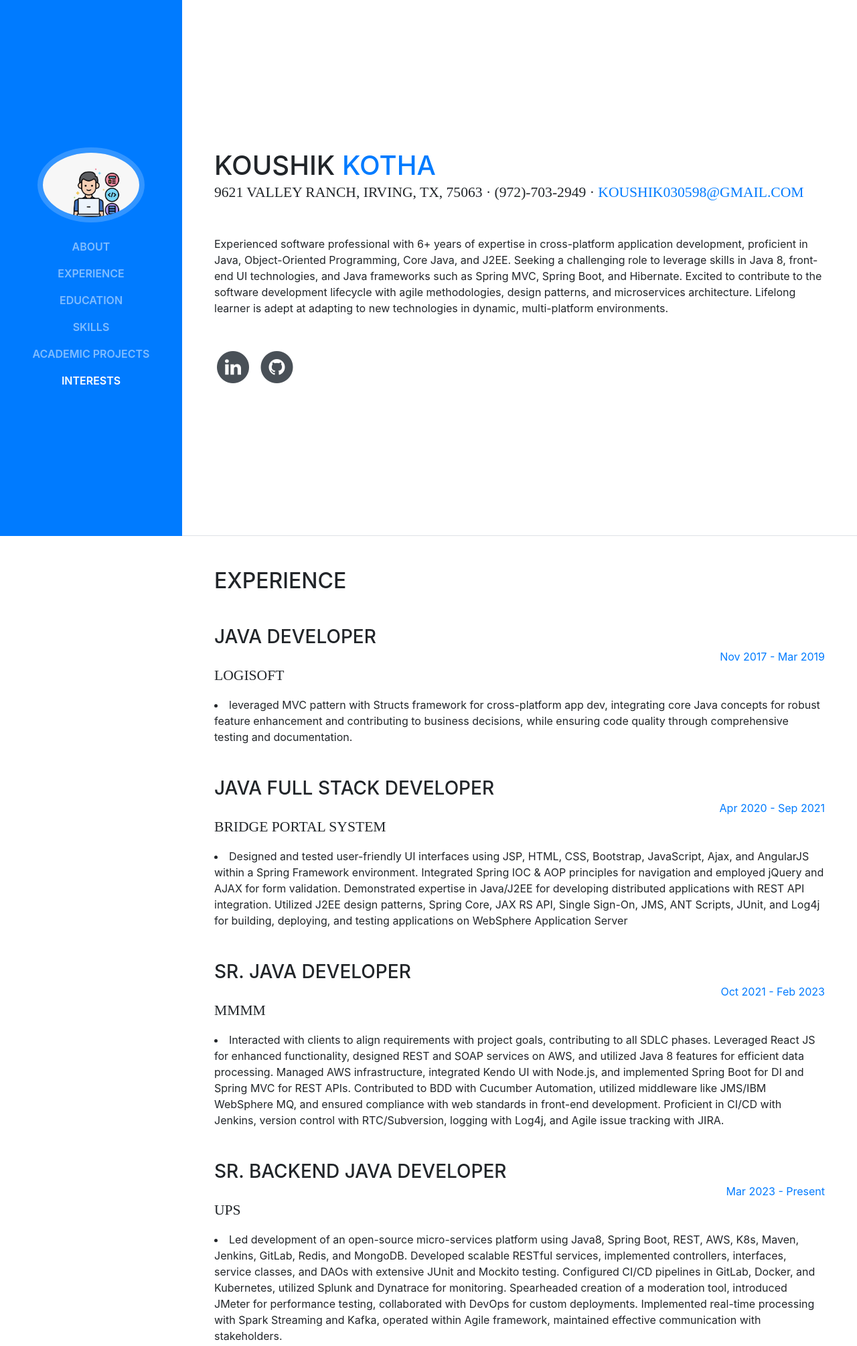
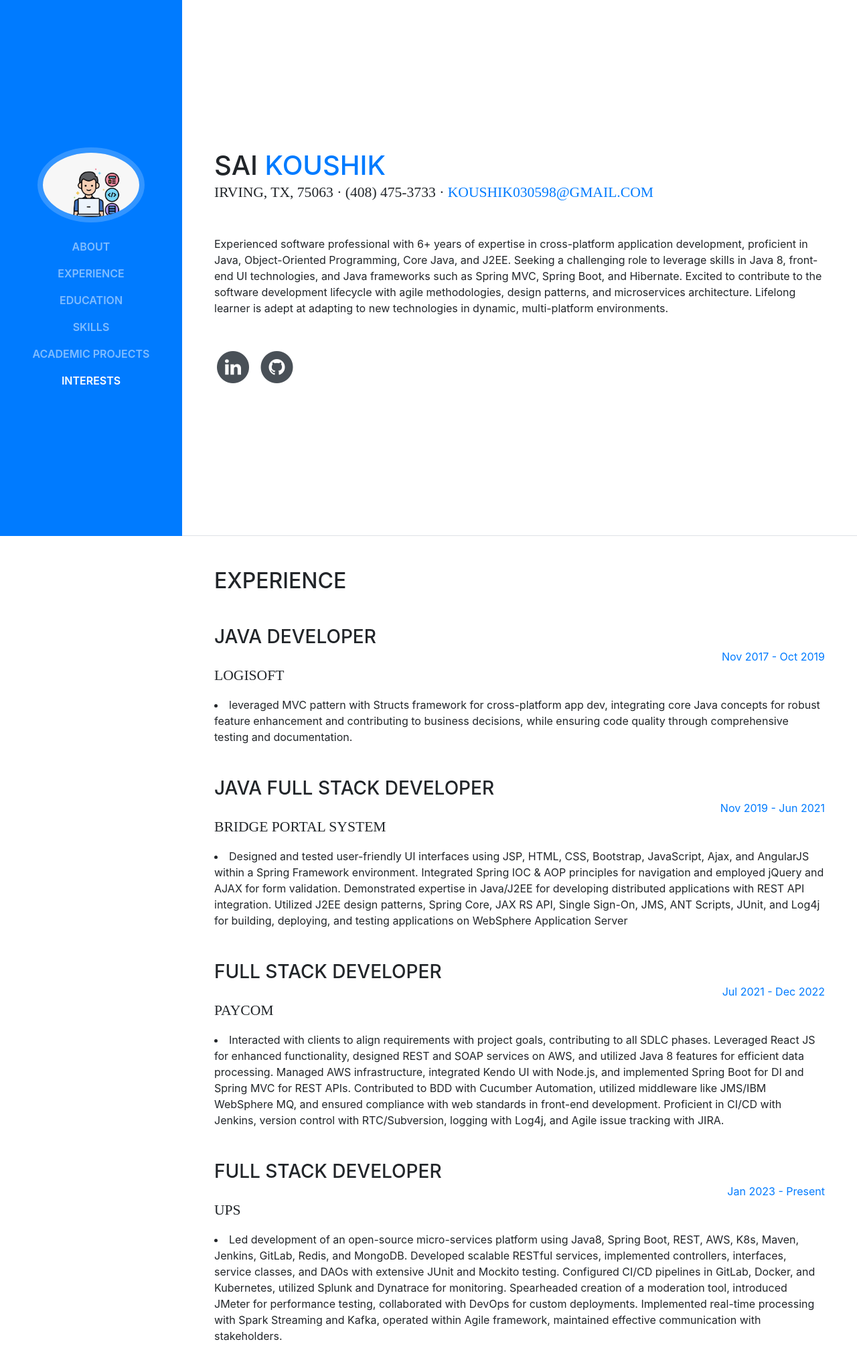
Before and after one commit to 220499/Koushik_Kotha, a website with bundled scripts: page index.html in a window 1280 px wide. Shown: the top 2009 px of the page at 67% size. Built offline with nearby package versions, Linux system fonts and the light colour scheme; a web font is replaced by a local one.

Commit message:
Update index.html

```diff
--- a/index.html
+++ b/index.html
@@ -8,7 +8,7 @@
     <meta name="description" content="">
     <meta name="author" content="">
 
-    <title>Resume - Koushik Kotha</title>
+    <title>Resume - Sai Koushik</title>
 
     <!-- Bootstrap core CSS -->
     <link href="vendor/bootstrap/css/bootstrap.min.css" rel="stylesheet">
@@ -68,10 +68,10 @@
 
       <section class="resume-section p-3 p-lg-5 d-flex d-column" id="about">
         <div class="my-auto">
-          <h1 class="mb-0">Koushik
-            <span class="text-primary">Kotha</span>
+          <h1 class="mb-0">Sai
+            <span class="text-primary">Koushik</span>
           </h1>
-          <div class="subheading mb-5">9621 Valley Ranch, Irving, Tx, 75063 · (972)-703-2949 ·
+          <div class="subheading mb-5">Irving, Tx, 75063 · (408) 475-3733 ·
             <a href="mailto:name@email.com">Koushik030598@gmail.com</a>
           </div>
           <p class="mb-5">
@@ -115,7 +115,7 @@
             <div class="resume-content mr-auto">
               <h3 class="mb-0">Java Developer</h3>
               <div class="resume-date text-md-right">
-                <span class="text-primary">Nov 2017 - Mar 2019</span>
+                <span class="text-primary">Nov 2017 - Oct 2019</span>
               </div>
               <div class="subheading mb-3">Logisoft</div>
               <li>
@@ -127,7 +127,7 @@
             <div class="resume-content mr-auto">
               <h3 class="mb-0">Java Full Stack Developer</h3>
               <div class="resume-date text-md-right">
-                <span class="text-primary">Apr 2020 - Sep 2021</span>
+                <span class="text-primary">Nov 2019 - Jun 2021</span>
               </div>
               <div class="subheading mb-3">Bridge Portal System</div>
               <li>
@@ -137,11 +137,11 @@
           </div>
           <div class="resume-item d-flex flex-column flex-md-row mb-5">
             <div class="resume-content mr-auto">
-              <h3 class="mb-0">Sr. Java Developer</h3>
+              <h3 class="mb-0">Full Stack Developer</h3>
               <div class="resume-date text-md-right">
-                <span class="text-primary">Oct 2021 - Feb 2023</span>
+                <span class="text-primary">Jul 2021 - Dec 2022</span>
               </div>
-              <div class="subheading mb-3">MMMM</div>
+              <div class="subheading mb-3">Paycom</div>
               <li>
                 <i class="fa-li fa fa-check"></i>
                 Interacted with clients to align requirements with project goals, contributing to all SDLC phases. Leveraged React JS for enhanced functionality, designed REST and SOAP services on AWS, and utilized Java 8 features for efficient data processing. Managed AWS infrastructure, integrated Kendo UI with Node.js, and implemented Spring Boot for DI and Spring MVC for REST APIs. Contributed to BDD with Cucumber Automation, utilized middleware like JMS/IBM WebSphere MQ, and ensured compliance with web standards in front-end development. Proficient in CI/CD with Jenkins, version control with RTC/Subversion, logging with Log4j, and Agile issue tracking with JIRA.</li>
@@ -149,9 +149,9 @@
           </div>
           <div class="resume-item d-flex flex-column flex-md-row mb-5">
             <div class="resume-content mr-auto">
-              <h3 class="mb-0">Sr. Backend Java Developer</h3>
+              <h3 class="mb-0">Full Stack Developer</h3>
               <div class="resume-date text-md-right">
-                <span class="text-primary">Mar 2023 - Present</span>
+                <span class="text-primary">Jan 2023 - Present</span>
               </div>
               <div class="subheading mb-3">UPS</div>
               <li>
```
